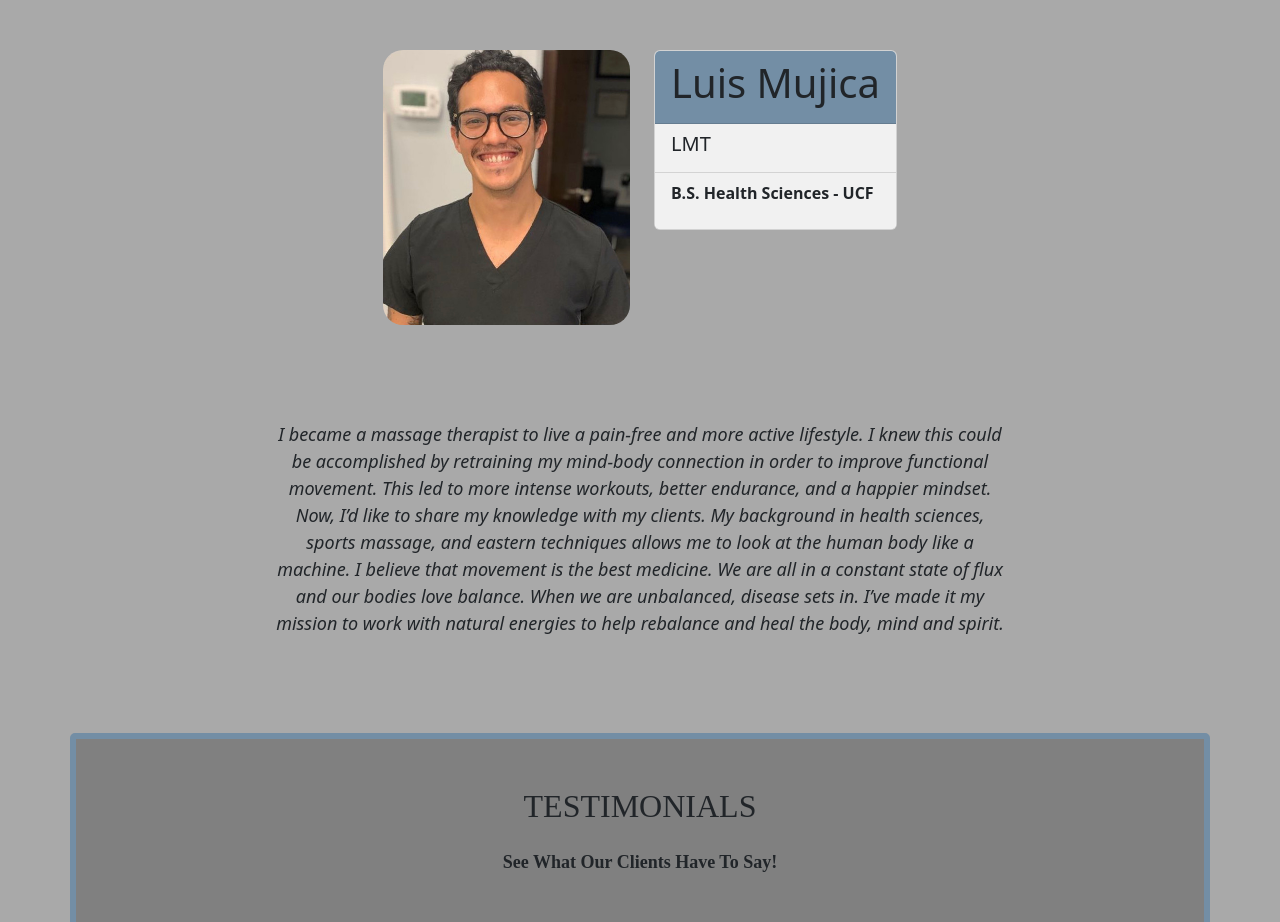
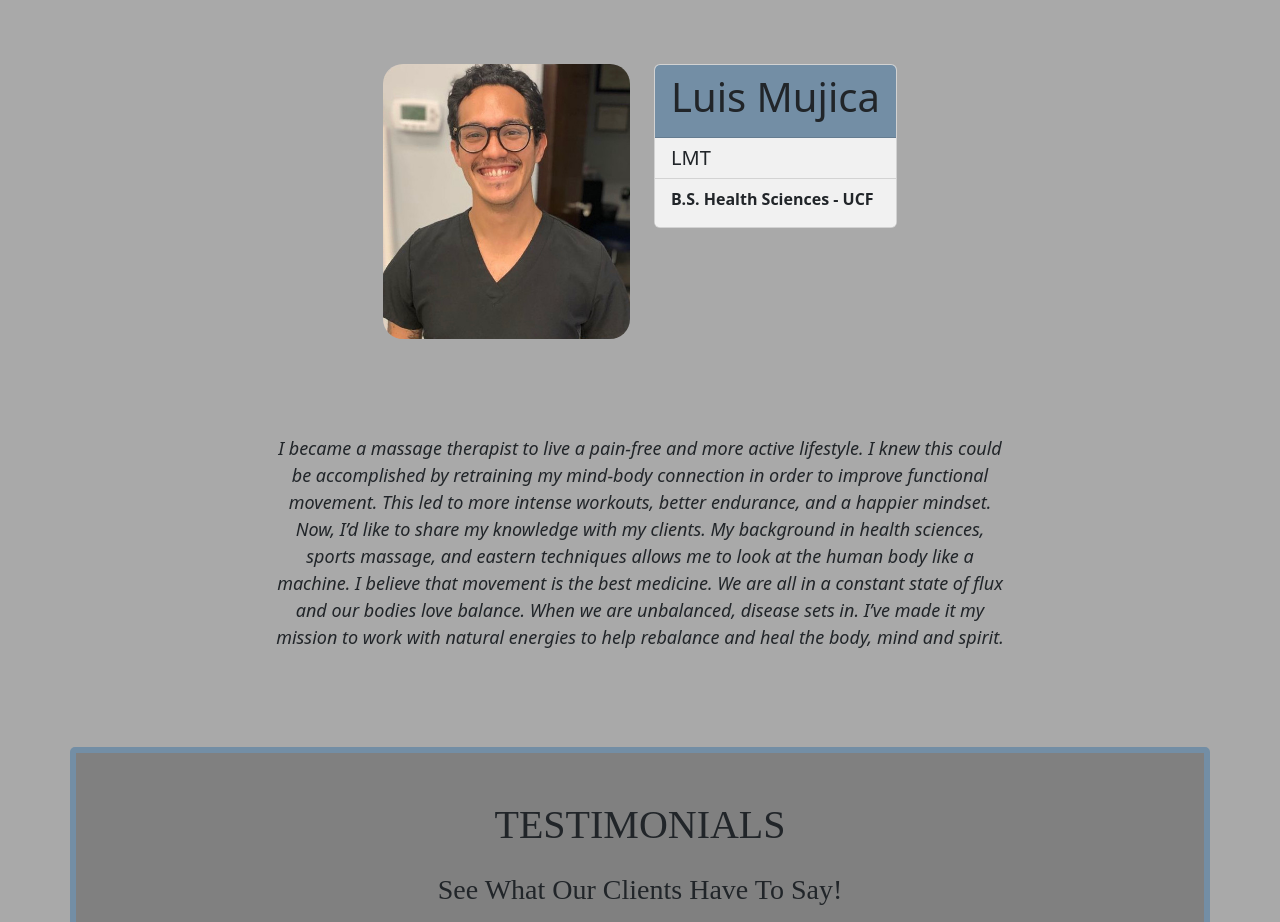
Before and after one commit to Nexustential/MiraclesMassage, a React (Create React App) app: page /about in a window 1280 px wide. Shown: the part 80-1002 px from the top of the page. Built offline with nearby package versions, Linux system fonts and the light colour scheme.

Commit message:
global font test

```diff
--- a/src/Components/Services.js
+++ b/src/Components/Services.js
@@ -80,7 +80,7 @@ function Services() {
         <h1>Our Most Popular Services</h1>
       </div>
       <div className="services1">
-      <Fade duration={1000}>
+        <Fade duration={1000}>
         <Card className="serviceCards">
           <Card.Img variant="top" src={require("../images/swedish.jpg")} />
           <Card.Body>
--- a/src/Pages/About.js
+++ b/src/Pages/About.js
@@ -39,12 +39,12 @@ function About() {
                       <h1>Luis Mujica</h1>
                     </ListGroup.Item>
                     <ListGroup.Item
-                      style={{ backgroundColor: "rgb(241, 241, 241)" }}
+                      style={{ backgroundColor: "rgb(241, 241, 241)", paddingBottom: "0px" }}
                     >
                       <h5>LMT</h5>
                     </ListGroup.Item>
                     <ListGroup.Item
-                      style={{ backgroundColor: "rgb(241, 241, 241)" }}
+                      style={{ backgroundColor: "rgb(241, 241, 241)", paddingBottom: "0px" }}
                     >
                       <p style={{ fontWeight: "600" }}>B.S. Health Sciences - UCF</p>
                     </ListGroup.Item>
@@ -79,10 +79,10 @@ function About() {
         <MDBContainer className="my-5 pb-5" id="testimonialContainer" style={{ backgroundColor: "grey" }}>
           <MDBRow className="d-flex justify-content-center">
             <MDBCol md="10" xl="8" className="text-center">
-              <h2 className="mb-4 my-5" style={{fontFamily: "Century Gothic"}}>TESTIMONIALS</h2>
-              <p className="mb-4 pb-2 mb-md-5 pb-md-0" id="testimonialsHeader">
+              <h1 className="mb-4 my-5" style={{fontFamily: "Century Gothic"}}>TESTIMONIALS</h1>
+              <h3 className="mb-4 pb-2 mb-md-5 pb-md-0" id="testimonialsHeader">
                 See what our clients have to say!
-              </p>
+              </h3>
             </MDBCol>
           </MDBRow>
 
--- a/src/Styles/About.css
+++ b/src/Styles/About.css
@@ -14,7 +14,7 @@
 }
 
 .profile {
-  padding-top: 50px;
+  padding-top: 4rem;
   padding-bottom: 3rem;
 }
 
@@ -26,9 +26,7 @@
 
 #testimonialsHeader {
   font-family: Century Gothic;
-  font-weight: bold;
   text-transform: capitalize;
-  font-size: large;
 }
 
 #aboutParagraph {
--- a/src/Styles/ServicesPage.css
+++ b/src/Styles/ServicesPage.css
@@ -65,10 +65,6 @@
   text-align: center;
 }
 
-.bookServicesButton:hover {
-  font-weight: bold;
-}
-
 #servicesButtonGroup {
   text-align: center;
 }
--- a/src/index.css
+++ b/src/index.css
@@ -1,7 +1,6 @@
 body {
   margin: 0;
-  font-family: "Architects Daughter", cursive;
-  font-family: "Roboto", sans-serif;
+  font-family: -apple-system, BlinkMacSystemFont, 'Segoe UI', 'Roboto', 'Oxygen', 'Ubuntu', 'Cantarell', 'Fira Sans', 'Droid Sans', 'Helvetica Neue', sans-serif;
   -webkit-font-smoothing: antialiased;
   -moz-osx-font-smoothing: grayscale;
 }
```
